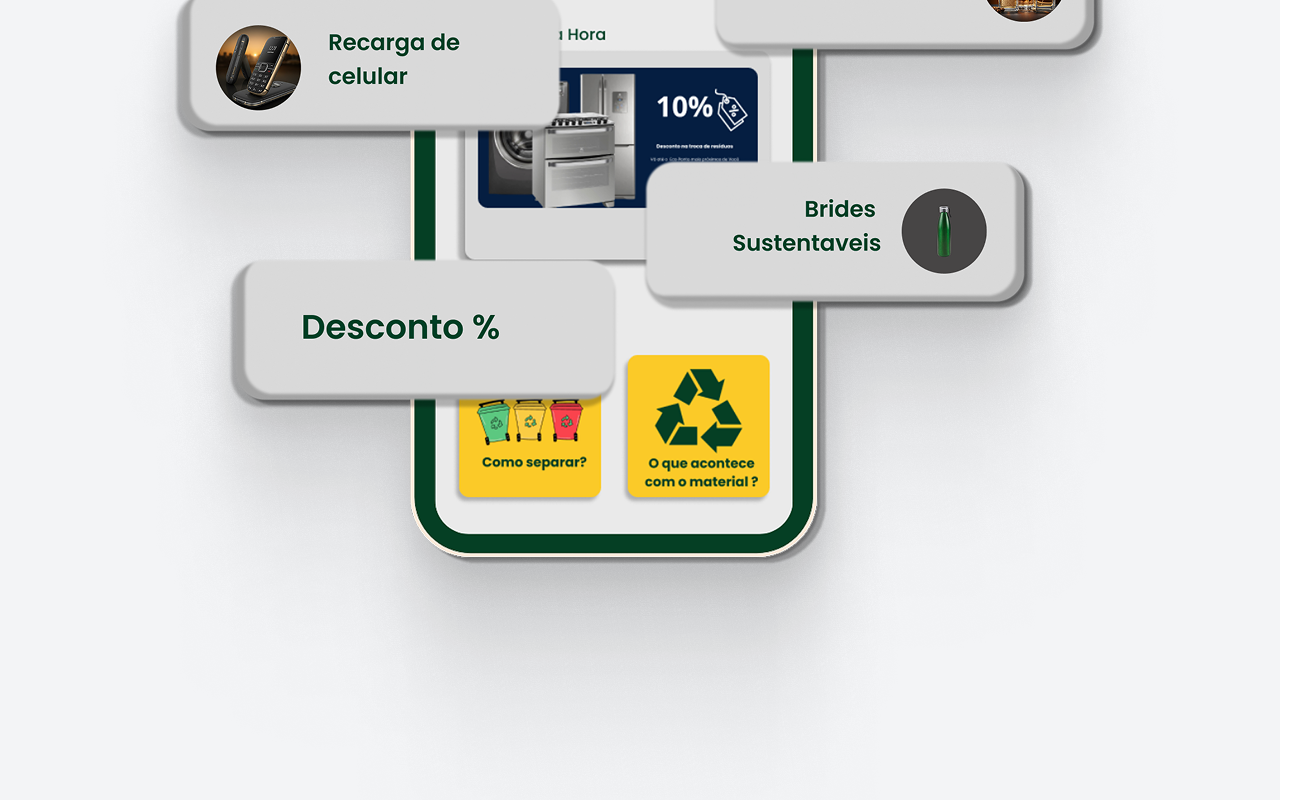
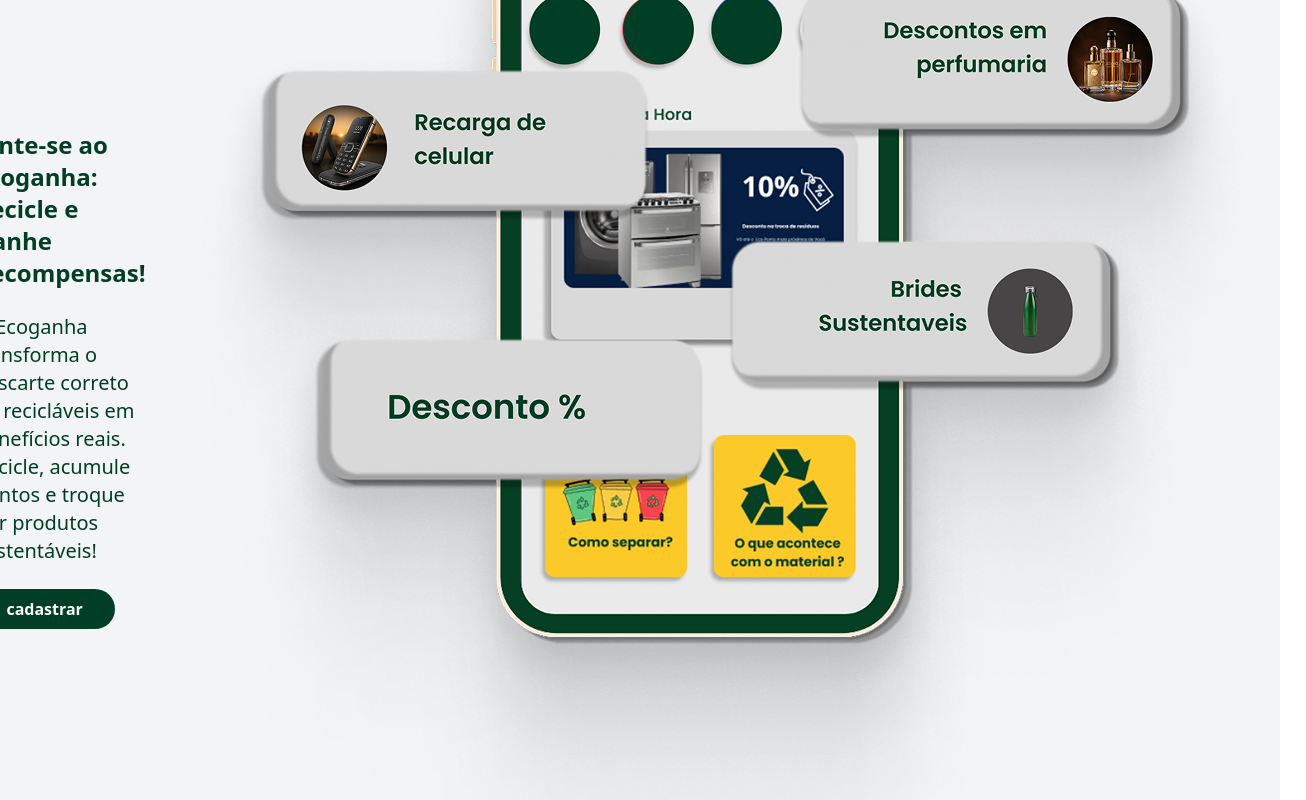
Before and after one commit to Ecoganha/landing_page_ecoganha, a React (Vite) app in the folder ecoganha/: page / in a window 1280 px wide. Shown: the part 480-1280 px from the top of the page, 1306 px wide, since content can reach past the window. Built offline with nearby package versions, Linux system fonts and the light colour scheme.

Commit message:
:sparkles: feat(hero): Responsividade para telas maiores
Adicionada responsividade ao componente Hero com layout em duas colunas para desktop. Ajustado posicionamento da imagem e alinhamento dos textos e botão para melhorar a usabilidade em telas maiores.

Reviewed-by: Samuel Santos

```diff
--- a/ecoganha/src/components/Hero.tsx
+++ b/ecoganha/src/components/Hero.tsx
@@ -2,11 +2,15 @@ import { Btn } from "./Btn"
 
 export const Hero = () => {
     return (
-        <div className="text-center flex flex-col justify-center mt-9 mb-4">
-            <img className="mx-auto" src=".\src\assets\img_hero.png" alt="imagem de funções no celular" />
-            <p className="-mt-20 mx-11 text-2xl font-bold text-[#003F25]">Junte-se ao Ecoganha:<br /> Recicle e Ganhe Recompensas!</p>
-            <p className="mx-11 my-4 text-xl text-[#003F25]">O Ecoganha transforma o descarte correto de recicláveis em benefícios reais. Recicle, acumule pontos e troque por produtos sustentáveis!</p>
-            <Btn />
+        <div className="text-center flex flex-col justify-center mt-9 mb-4 max-w-[1280px] md:mx-auto md:flex-row">
+            <img className="mx-auto md:order-2 md:pt-20 md:flex-1 md:mr-10" src=".\src\assets\img_hero.png" alt="imagem de funções no celular" />
+            <div className="md:order-1 md:flex md:flex-col md:justify-center md:flex-2 md:items-start md:text-left md:max-w-[900px] md:ml-10">
+                <p className="-mt-20 mx-11 text-2xl font-bold text-[#003F25] md:m-0">Junte-se ao Ecoganha:<br /> Recicle e Ganhe Recompensas!</p>
+                <p className="mx-11 my-4 text-xl text-[#003F25] md:mx-0 md:my-6">O Ecoganha transforma o descarte correto de recicláveis em benefícios reais. Recicle, acumule pontos e troque por produtos sustentáveis!</p>
+                <div>
+                    <Btn />
+                </div>
+            </div>
         </div>
     )
 }
```
